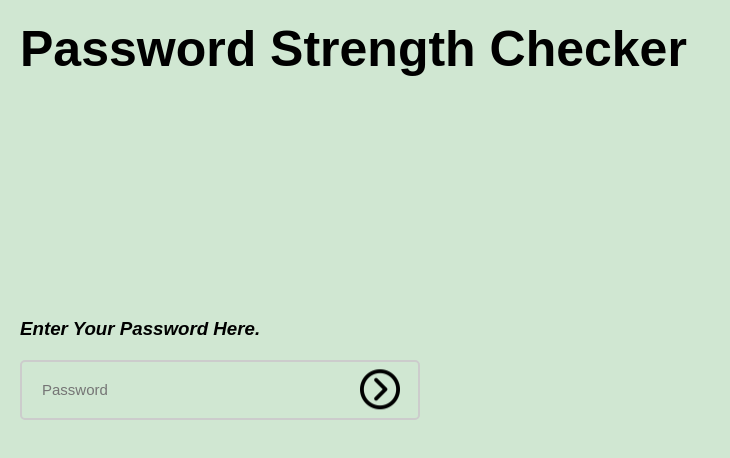
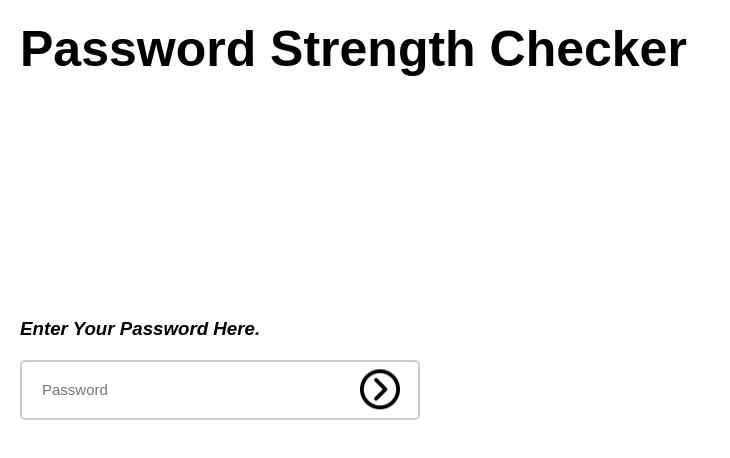
Before and after one commit to imaadi04/Password-strength-Checker, a plain HTML site: page index.html in a window 1280 px wide. Shown: the whole page, without its empty margins (0-730 px from the left). Drawn offline with Linux system fonts and the light colour scheme.

Commit message:
Update styles.css

```diff
--- a/styles.css
+++ b/styles.css
@@ -13,7 +13,7 @@
 .container{
    height: 100vh;
    width: 100%;
-   background:#D0E7D2;
+   background:#black;
    align-items: center;
 }
 .input-box{
```
